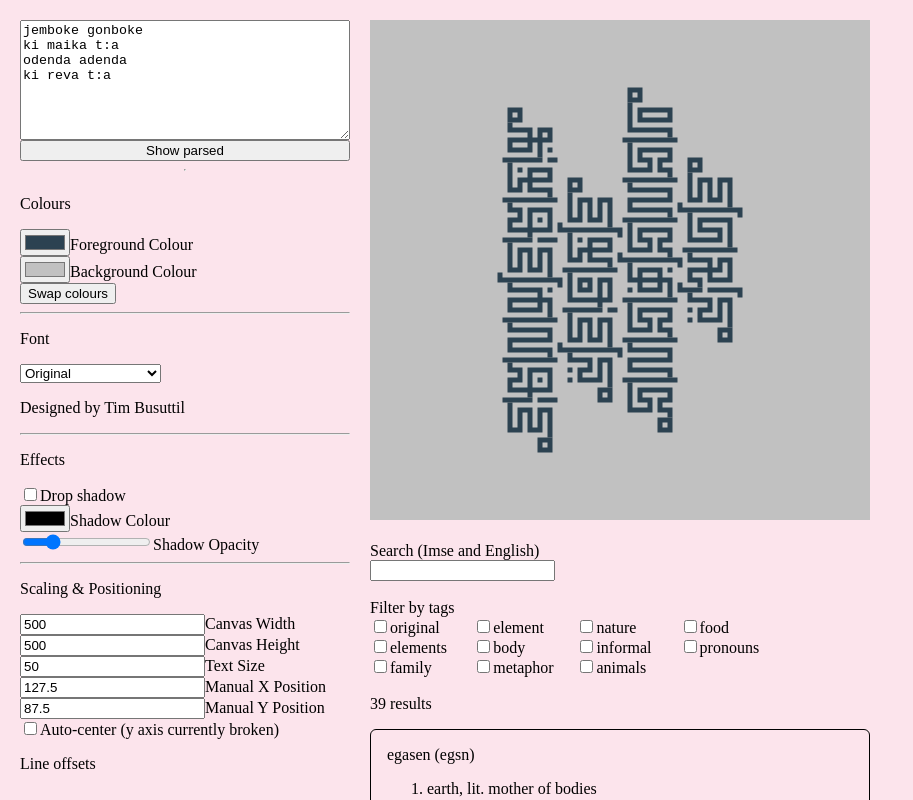
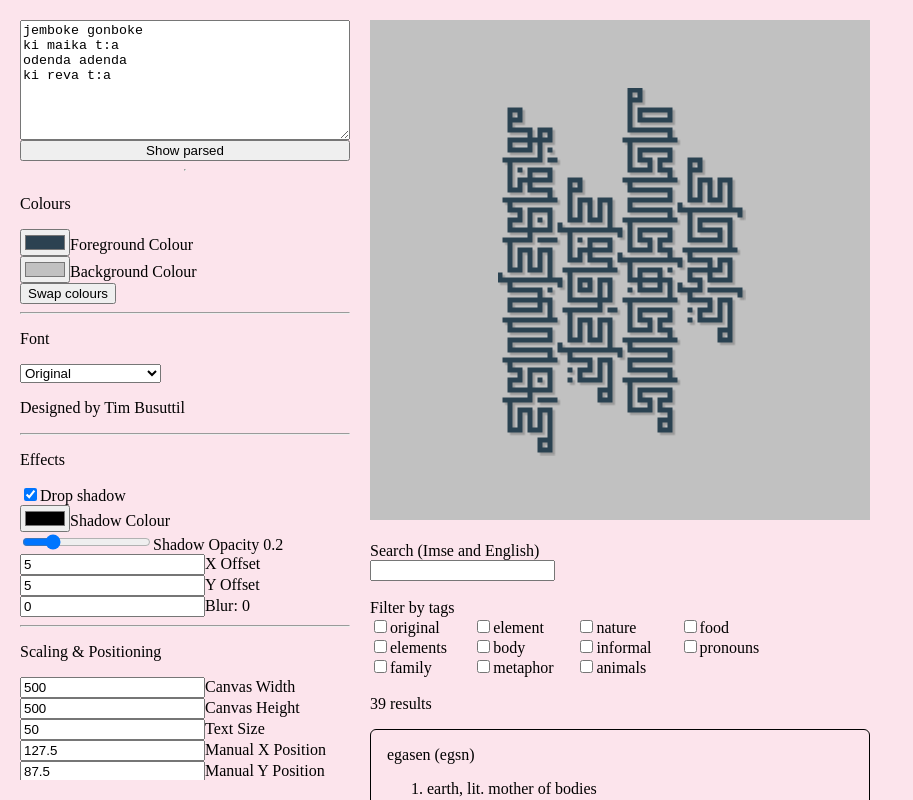
Before and after one commit to timbusuttil/imse-editor, a Vue app: page / in a window 1280 px wide. Both pictures are taken after a click on the checkbox "Drop shadow". Shown: the top 800 px of the page, without its empty margins (0-913 px from the left). Built offline with nearby package versions, Linux system fonts and the light colour scheme.

Commit message:
add full drop shadow support

```diff
--- a/src/App.vue
+++ b/src/App.vue
@@ -28,10 +28,20 @@
         <p>Effects</p>
         <input type="checkbox" id="dropShadow" v-model="effects.dropShadow.active">
         <label for="dropShadow">Drop shadow</label><br>
-        <input type="color" name="shadowCol" v-model="effects.dropShadow.color">
-        <label for="shadowCol">Shadow Colour</label><br>
-        <input type="range" min="0" max="1" name="bgCol" step="0.05" v-model="effects.dropShadow.opacity">
-        <label for="bgCol">Shadow Opacity</label><br>
+        <div v-show="effects.dropShadow.active">
+          <input type="color" name="shadowCol" v-model="effects.dropShadow.color">
+          <label for="shadowCol">Shadow Colour</label><br>
+          <input type="range" min="0" max="1" name="bgCol" step="0.05" v-model="effects.dropShadow.opacity">
+          <label for="bgCol">Shadow Opacity {{ effects.dropShadow.opacity }}</label><br>
+
+          <input type="number" name="dx" v-model="effects.dropShadow.dx">
+          <label for="dx">X Offset</label><br>
+          <input type="number" name="dy" v-model="effects.dropShadow.dy">
+          <label for="dy">Y Offset</label><br>
+          <input type="number" name="blur" min="0" v-model="effects.dropShadow.blur">
+          <label for="blur">Blur: {{ effects.dropShadow.blur }}</label><br>
+        </div>
+
         <hr>
 
         <p>Scaling & Positioning</p>
@@ -96,7 +106,7 @@
         <!-- filter defs -->
         <defs>
           <filter id="shadow">
-            <feDropShadow dx="5" dy="5" stdDeviation="0" :flood-color="effects.dropShadow.color" :flood-opacity="effects.dropShadow.opacity" />
+            <feDropShadow :dx="effects.dropShadow.dx" :dy="effects.dropShadow.dy" :stdDeviation="effects.dropShadow.blur" :flood-color="effects.dropShadow.color" :flood-opacity="effects.dropShadow.opacity" />
           </filter>
         </defs>
       </svg>
@@ -143,9 +153,12 @@ export default {
       fonts: [],
       effects: {
         dropShadow: {
-          active: true,
+          active: false,
           color: '#000000',
           opacity: 0.2,
+          dx: 5,
+          dy: 5,
+          blur: 0,
         },
       },
     }
```
